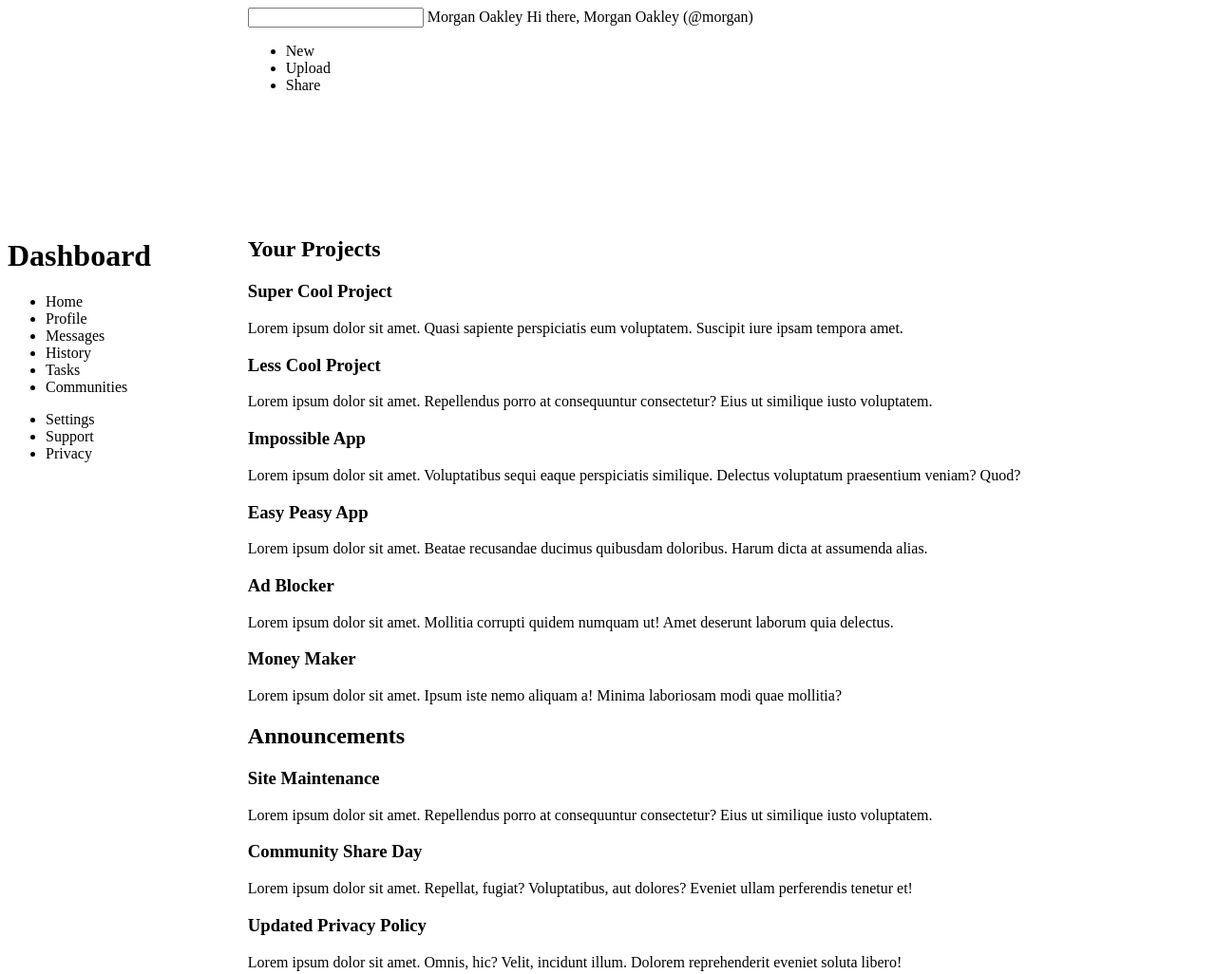
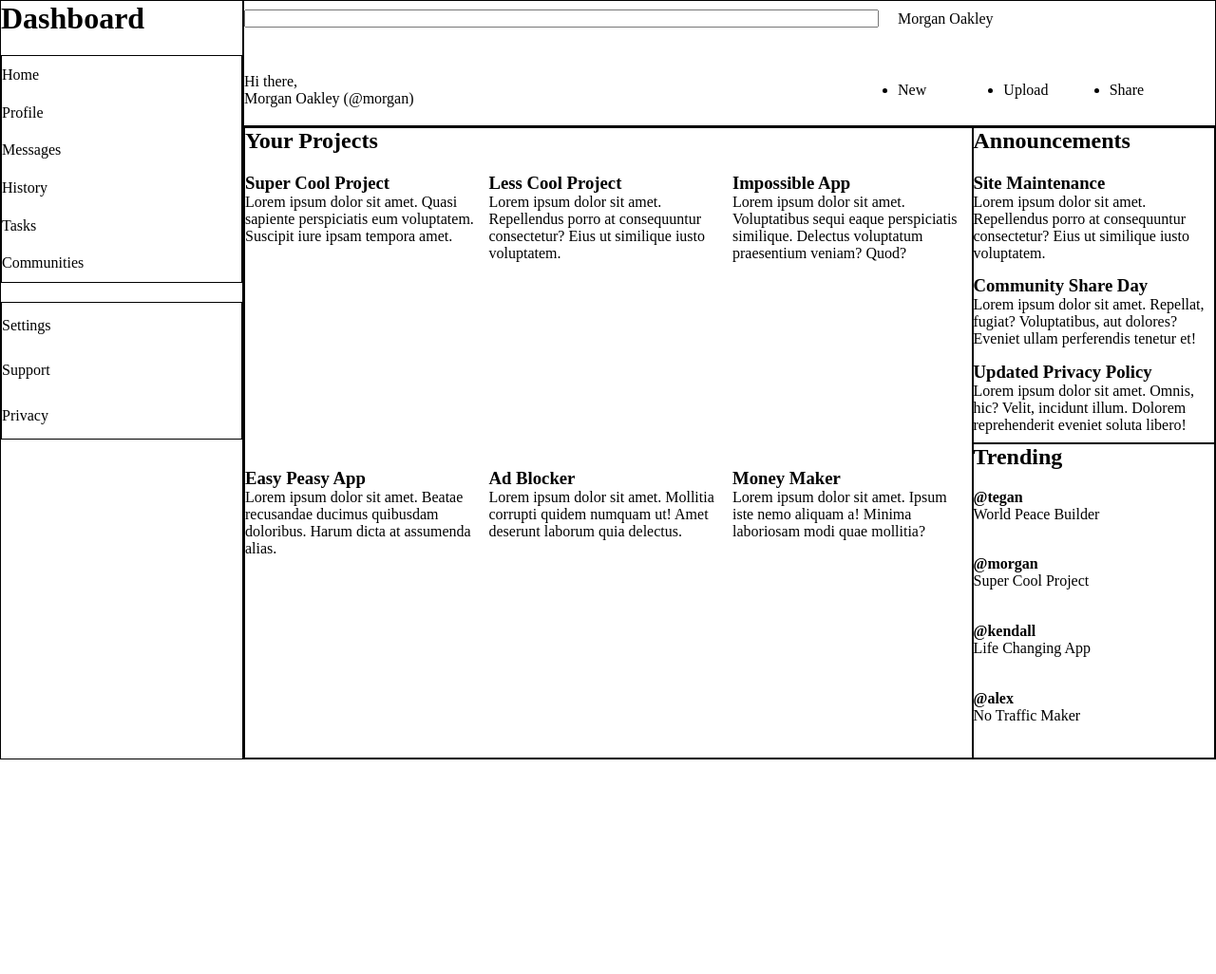
Before and after one commit to blehnk/admin-dashboard, a plain HTML site: page index.html in a window 1280 px wide. Shown: the top 1026 px of the page at 95% size. After the commit the page ends 800 px from the top, so only its background shows below. Drawn offline with Linux system fonts and the light colour scheme.

Commit message:
Place html components in the desired area

```diff
--- a/index.html
+++ b/index.html
@@ -11,8 +11,10 @@
         <div class="header">
             <input type="search">
             <span class="name">Morgan Oakley</span>
-            <span class="greeting">Hi there,</span>
-            <span class="name user-name">Morgan Oakley (@morgan)</span>
+            <div class="greetings">
+                <span>Hi there,</span>
+                <span class="user-name">Morgan Oakley (@morgan)</span>
+            </div>
             <div class="head-menu">
                 <ul>
                     <li class="head-menu-item">New</li>
@@ -22,7 +24,7 @@
             </div>
         </div>
 
-        <div class="siderbar">
+        <div class="sidebar">
             <h1>Dashboard</h1>
 
             <div class="side-menu1">
@@ -48,6 +50,7 @@
             <div class="projects">
                 <h2 class="main-head">Your Projects</h2>
 
+                <div class="project-items">
                     <article class="project-item">
                         <h3 class="main-sub-head">Super Cool Project</h3>
                         <p class="main-para">Lorem ipsum dolor sit amet.
@@ -85,9 +88,11 @@
                         Minima laboriosam modi quae mollitia?</p>
                     </article>
                 </div>
+            </div>
 
             <div class="announcements">
                 <h2 class="main-head">Announcements</h2>
+                <div class="ann-items">
                     <article class="ann-item">
                         <h3 class="main-sub-head">Site Maintenance</h3>
                         <p class="main-para">Lorem ipsum dolor sit amet.
@@ -107,8 +112,11 @@
                         Dolorem reprehenderit eveniet soluta libero!</p>
                     </article>
                 </div>
+            </div>
 
             <div class="trending">
+                <h2 class="main-head">Trending</h2>
+                <div class="trend-items">
                     <div class="trend-item">
                         <h4>@tegan</h4>
                         <span>World Peace Builder</span>
@@ -128,5 +136,6 @@
                 </div>
             </div>
         </div>
+    </div>
 </body>
 </html>
--- a/style.css
+++ b/style.css
@@ -1,19 +1,144 @@
+* {
+    margin: 0;
+    padding: 0;
+    box-sizing: border-box;
+}
+
 .container {
     display: grid;
     grid-template: 1fr 5fr / 1fr 4fr;
     grid-template-areas:
     'sidebar header'
     'sidebar main';
+    height: 100vh;
 }
 
 .header {
-    grid-column: header;
+    grid-area: header;
+
+    display: grid;
+    grid-template: 1fr 2fr / 2fr 1fr;
+    grid-template-areas:
+    'topL topR'
+    'botL botR';
+    align-items: center;
+    gap: 20px;
+
+    border: 1px solid black;
+
+}
+
+.header input[type='search'] {
+    grid-area: topL;
+}
+
+.header .name {
+    grid-area: topR;
+}
+
+.header .greetings {
+    grid-area: botL;
+
+    display: grid;
+
+}
+
+.header .head-menu {
+    grid-area: botR;
+}
+
+.header .head-menu ul {
+    display: grid;
+    grid-template-columns: repeat(auto-fit, minmax(50px, 1fr));
 }
 
 .sidebar {
-    grid-column: sidebar;
+    grid-area: sidebar;
+
+    display: grid;
+    grid-template-rows: auto 1fr 2fr;
+    gap: 20px;
+
+    border: 1px solid black;
+
+}
+
+.side-menu1 ul{
+    height: 100%;
+    display: grid;
+    align-content: space-around;
+
+    border: 1px solid black;
+}
+
+.side-menu2 ul {
+    height: 30%;
+    display: grid;
+    align-content: space-around;
+
+    border: 1px solid black;
 }
 
 .main {
-    grid-column: main;
+    grid-area: main;
+
+    display: grid;
+    grid-template: 1fr 1fr/ 3fr 1fr;
+    grid-template-areas:
+    'projects announcement'
+    'projects trending';
+
+    max-height: 100%;
+
+    border: 1px solid black;
 }
+
+.main .projects {
+    grid-area: projects;
+
+    display: grid;
+    gap: 20px;
+    grid-template-rows: auto 1fr;
+
+    border: 1px solid black;
+}
+
+.project-items {
+    display: grid;
+    grid-template-columns: repeat(auto-fit, minmax(250px, 1fr));
+    gap: 5px;
+}
+
+.projects .main-head {
+    grid-column: 1 / -1;
+}
+
+.main .announcements {
+    grid-area: announcement;
+
+    display: grid;
+    gap: 20px;
+    grid-template-rows: auto 1fr;
+
+    border: 1px solid black;
+}
+
+.ann-items {
+    display: grid;
+    gap: 5px;
+}
+
+.main .trending {
+    grid-area: trending;
+
+    display: grid;
+    gap: 20px;
+    grid-template-rows: auto 1fr;
+
+    border: 1px solid black;
+}
+
+.trend-items{
+    display: grid;
+    grid-auto-rows: 1fr;
+}
```
Lines whose indentation alone changed are shown as unchanged.
